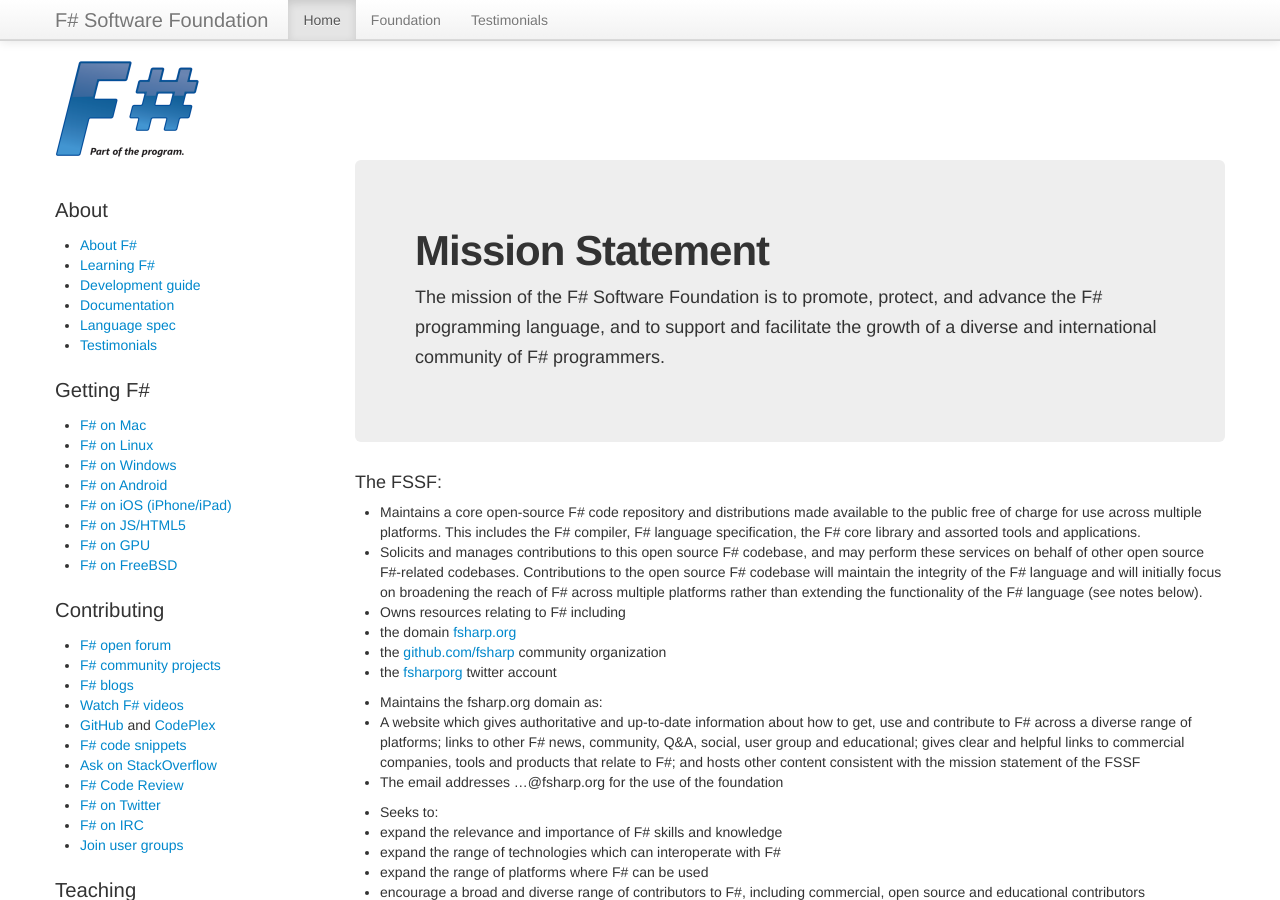
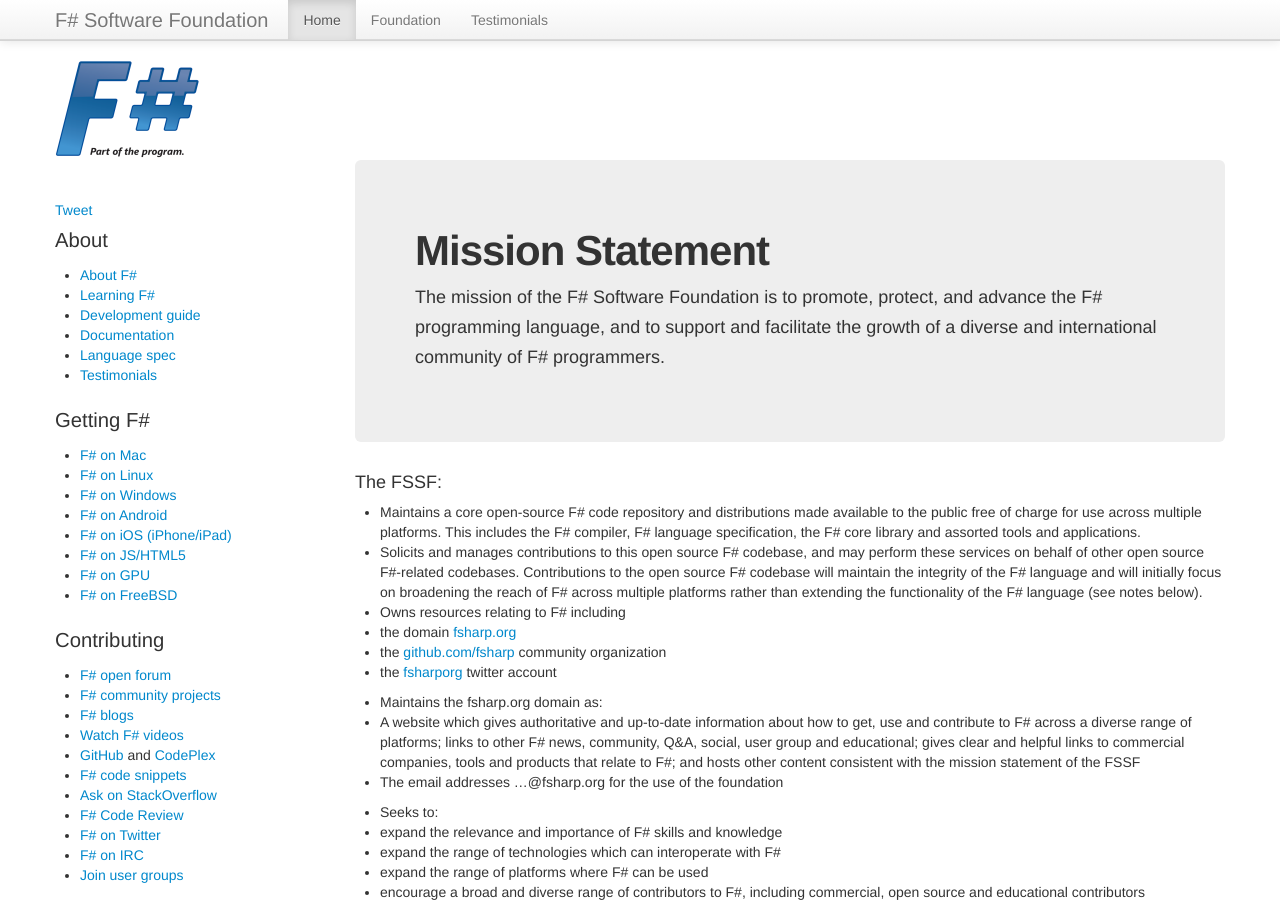
Before and after one commit to fsharp/fsharp.org, a Jekyll site: the page built from foundation.md, in a window 1280 px wide and 900 px high. Built offline with Jekyll 4.4.1, drawn with Linux system fonts in a browser that asks for light colours; nearby versions of some CDN libraries; some web fonts are replaced; comment, search, counter and statistics services are not loaded.

Commit message:
Added FB share button - moved twitter share
Addresses @dsyme comments on Issue #160

```diff
--- a/_layouts/default.html
+++ b/_layouts/default.html
@@ -18,7 +18,16 @@
 
       <script src="/js/vendor/modernizr-2.6.1.min.js"></script>
   </head>
-  <body>
+  <body
+        <!-- Required for FB Share button -->
+        <div id="fb-root"></div>
+        <script>(function(d, s, id) {
+          var js, fjs = d.getElementsByTagName(s)[0];
+          if (d.getElementById(id)) return;
+          js = d.createElement(s); js.id = id;
+          js.src = "//connect.facebook.net/en_US/all.js#xfbml=1";
+          fjs.parentNode.insertBefore(js, fjs);
+        }(document, 'script', 'facebook-jssdk'));</script>
         <!--[if lt IE 7]>
             <p class="chromeframe">You are using an outdated browser. <a href="http://browsehappy.com/">Upgrade your browser today</a> or <a href="http://www.google.com/chromeframe/?redirect=true">install Google Chrome Frame</a> to better experience this site.</p>
         <![endif]-->
@@ -53,6 +62,14 @@
           </div>
           <div class="row">
             <div class="span3 menu" id="leftMenu">
+              <p>
+              <a href="https://twitter.com/share" class="twitter-share-button" data-via="fsharporg" data-related="fsharporg" data-hashtags="fsharp">Tweet</a>
+<script>!function(d,s,id){var js,fjs=d.getElementsByTagName(s)[0],p=/^http:/.test(d.location)?'http':'https';if(!d.getElementById(id)){js=d.createElement(s);js.id=id;js.src=p+'://platform.twitter.com/widgets.js';fjs.parentNode.insertBefore(js,fjs);}}(document, 'script', 'twitter-wjs');</script>
+              </p>
+              <p>
+              <div class="fb-share-button" data-type="button_count"></div>
+              </p>
+
               <h4 class="first">About</h4>
               <ul>
                 <li><a href="/about/index.html">About F#</a></li>
--- a/index.html
+++ b/index.html
@@ -82,11 +82,6 @@
   <div class="span3 menu">
     <p><a href="https://twitter.com/fsharporg" class="twitter-follow-button" data-show-count="false" data-size="large">Follow @fsharporg</a>
 <script>!function(d,s,id){var js,fjs=d.getElementsByTagName(s)[0],p=/^http:/.test(d.location)?'http':'https';if(!d.getElementById(id)){js=d.createElement(s);js.id=id;js.src=p+'://platform.twitter.com/widgets.js';fjs.parentNode.insertBefore(js,fjs);}}(document, 'script', 'twitter-wjs');</script></p>
-
-   <p>
-<a href="https://twitter.com/share" class="twitter-share-button" data-url="http://fsharp.org/" data-via="fsharporg" data-size="large" data-related="fsharporg" data-hashtags="fsharp">Tweet</a>
-<script>!function(d,s,id){var js,fjs=d.getElementsByTagName(s)[0],p=/^http:/.test(d.location)?'http':'https';if(!d.getElementById(id)){js=d.createElement(s);js.id=id;js.src=p+'://platform.twitter.com/widgets.js';fjs.parentNode.insertBefore(js,fjs);}}(document, 'script', 'twitter-wjs');</script>
-   </p>
     <h4 class="first">Application Areas</h4>
     <ul>
       <li><a href="/data-science">Data Science</a></li>
```
